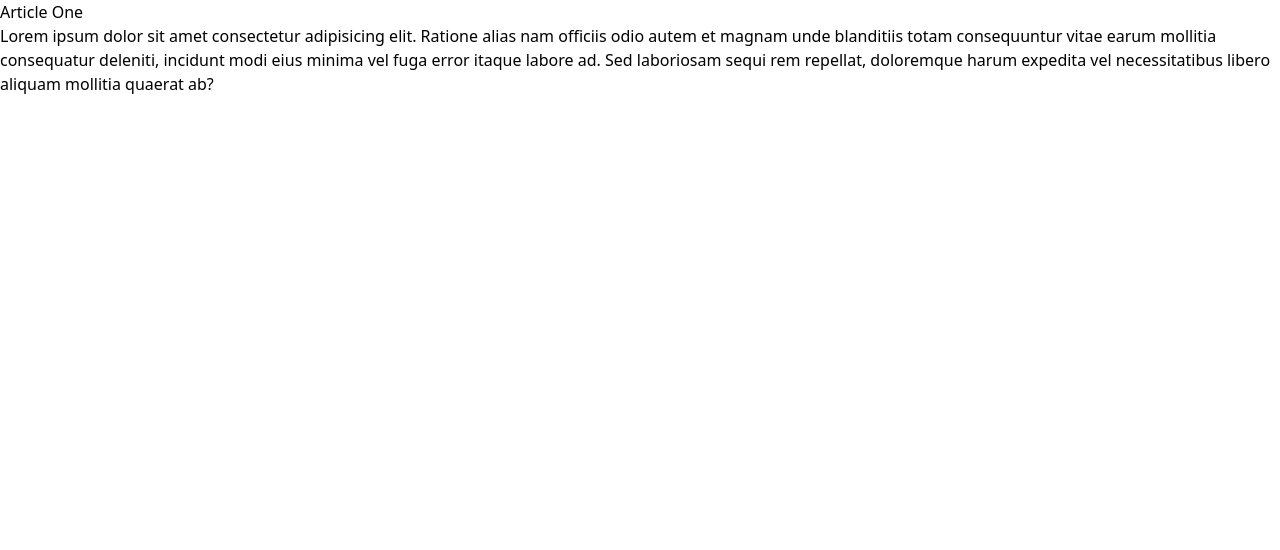
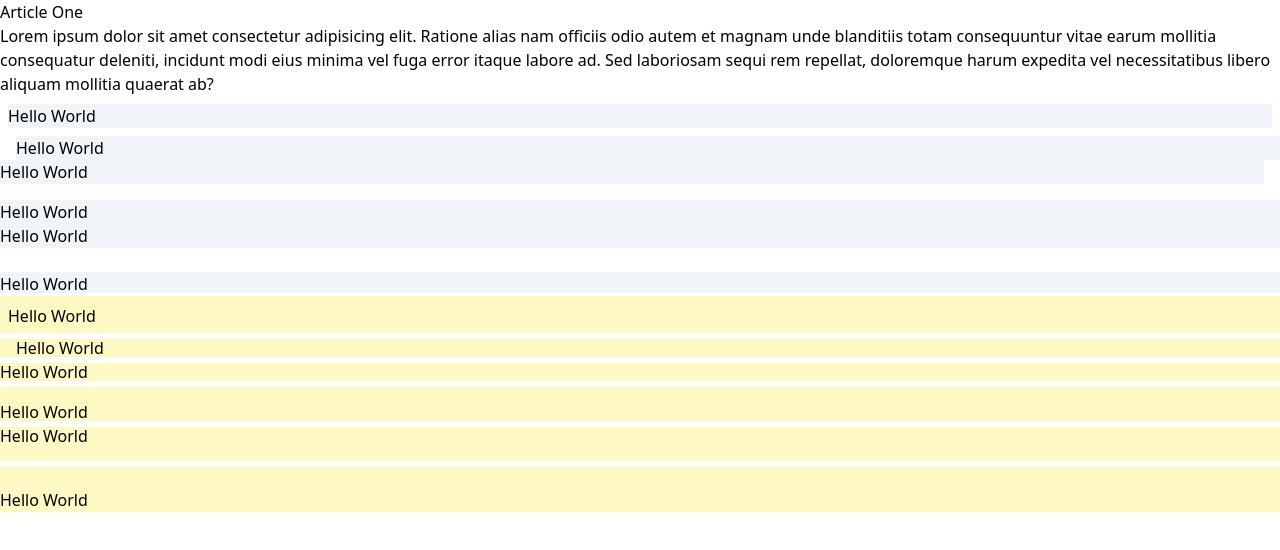
Before and after one commit to efunnuga-bamidele/Tailwind_Study_Exercise, a website: page example_three/index.html in a window 1280 px wide. Drawn offline with Linux system fonts and the light colour scheme.

Commit message:
Apply margin, padding and container spacing

```diff
--- a/example_three/index.html
+++ b/example_three/index.html
@@ -10,7 +10,7 @@
 </head>
 
 <body>
-  <div>
+  <div class="container mx-auto">
     <article>
       <h3>Article One</h3>
       <p>Lorem ipsum dolor sit amet consectetur adipisicing elit. Ratione alias nam officiis odio autem et magnam unde
@@ -18,6 +18,24 @@
         error itaque labore ad. Sed laboriosam sequi rem repellat, doloremque harum expedita vel necessitatibus libero
         aliquam mollitia quaerat ab?</p>
     </article>
+
+    <!-- margin -->
+    <div class="bg-slate-100 m-2">Hello World</div>
+    <div class="bg-slate-100 ml-4">Hello World</div>
+    <div class="bg-slate-100 mr-4">Hello World</div>
+    <div class="bg-slate-100 mt-4">Hello World</div>
+    <div class="bg-slate-100 mb-4">Hello World</div>
+    <div class="bg-slate-100 mt-[24px]">Hello World</div>
+    <!-- padding -->
+    <div class="bg-yellow-100 outline outline-white p-2">Hello World</div>
+    <div class="bg-yellow-100 outline outline-white pl-4">Hello World</div>
+    <div class="bg-yellow-100 outline outline-white pr-4">Hello World</div>
+    <div class="bg-yellow-100 outline outline-white pt-4">Hello World</div>
+    <div class="bg-yellow-100 outline outline-white pb-4">Hello World</div>
+    <div class="bg-yellow-100 outline outline-white pt-[24px]">Hello World</div>
+    <!-- space between X -->
+
+    <!-- spacing between Y -->
   </div>
 </body>
 
```
Also changed, not shown: example_three/css/style.css.
